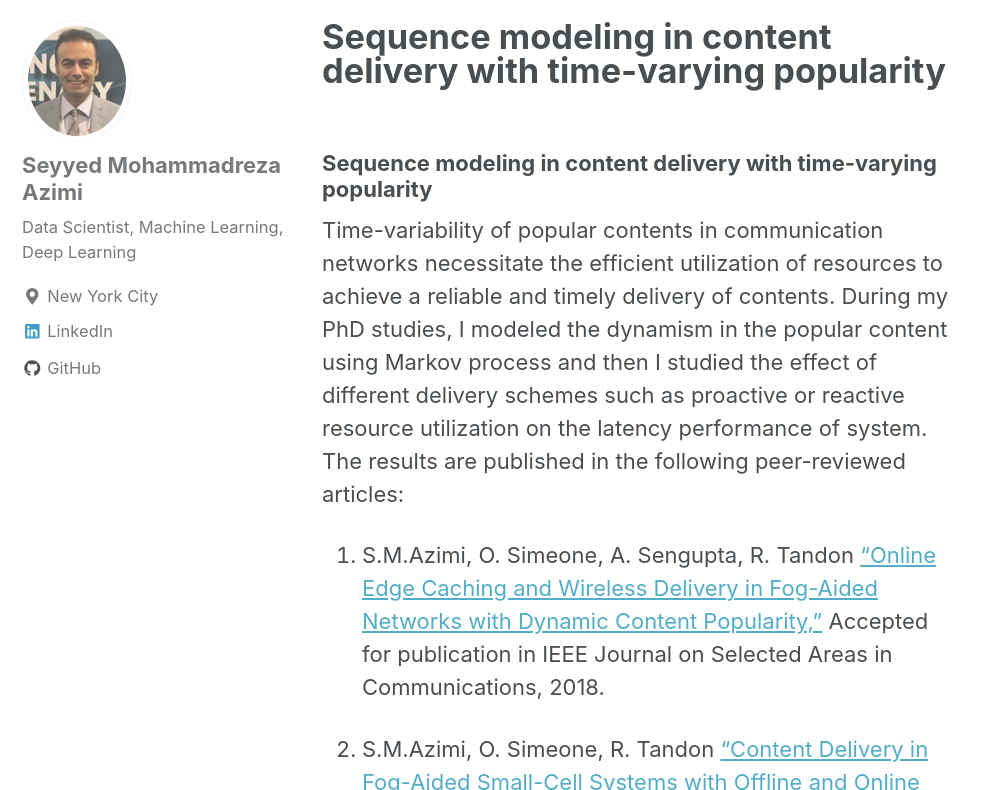
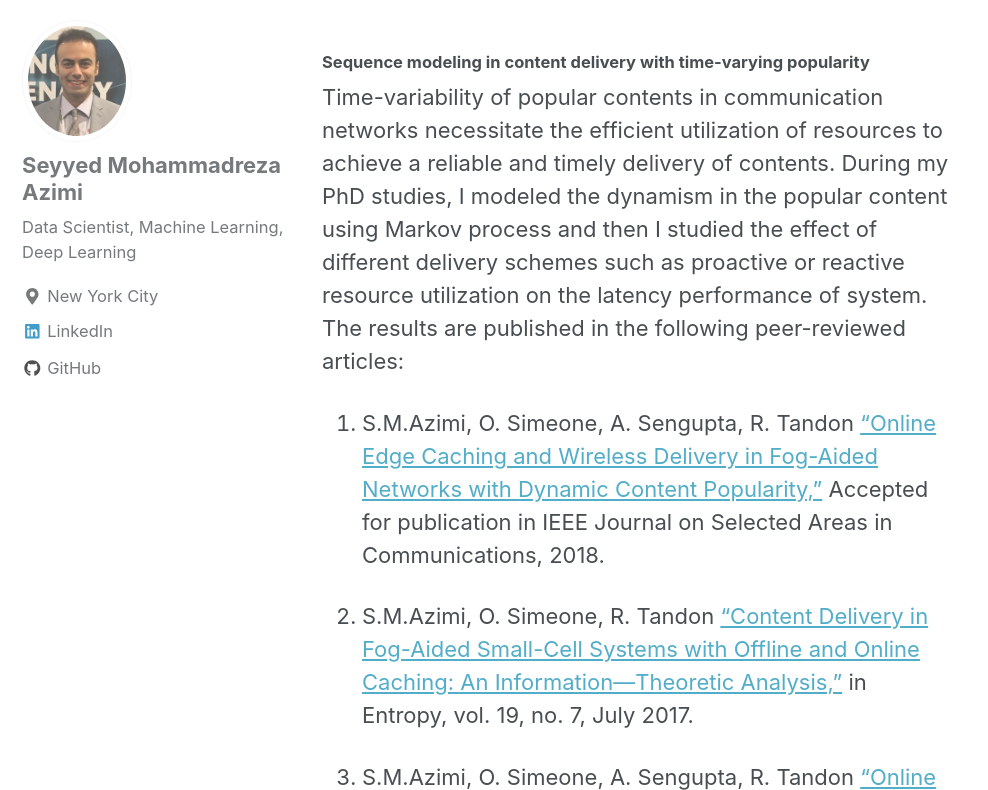
Before and after one commit to MohammadrezaAzimi/MohammadrezaAzimi.github.io, a Jekyll site: the page built from _pages/re.md, in a window 1280 px wide and 900 px high, scrolled down 974 px, cut to the strip 110-900 px from the top of the window. Shown: the whole strip, without its empty margins (0-988 px from the left). Built offline with Jekyll 4.4.1, drawn with Linux system fonts in a browser that asks for light colours; nearby versions of some CDN libraries; our own code applies the rules of GitHub Pages for plain Markdown files.

Commit message:
new git hub

```diff
--- a/_pages/re.md
+++ b/_pages/re.md
@@ -4,7 +4,7 @@
   image: "/images/central-park-panarama 2.png"
 ---
 
-### Sequence modeling in content delivery with time-varying popularity
+#### Sequence modeling in content delivery with time-varying popularity
 
 Time-variability of popular contents in communication networks necessitate the efficient utilization of resources to achieve a reliable and timely delivery of contents. During my PhD studies, I modeled the dynamism in the popular content using Markov process and then I studied the effect of different delivery schemes such as proactive or reactive resource utilization on the latency performance of system. The results are published in the following peer-reviewed articles:
 
```
